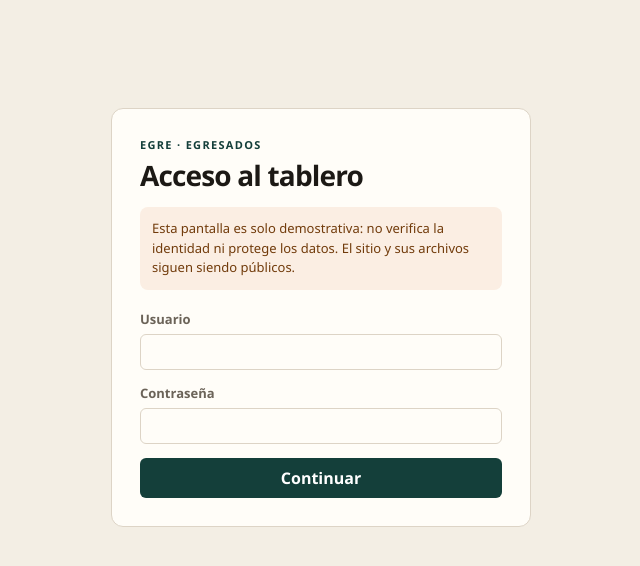
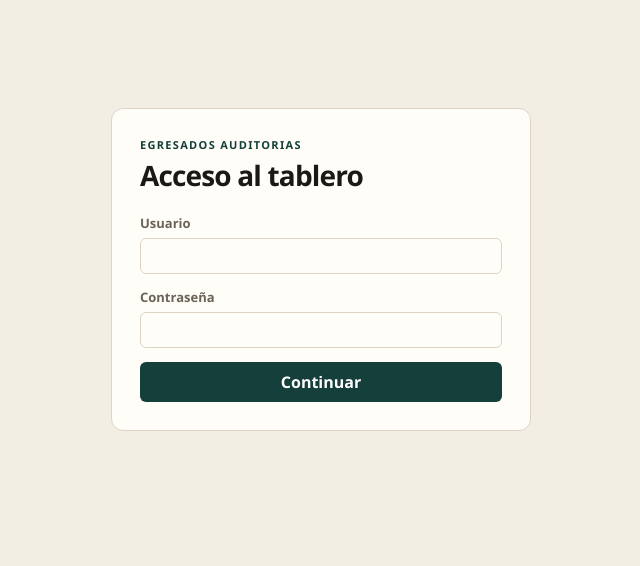
Before and after one commit to adrianco24/DCH-Auditorias_Egresados, a website built with Vite: page index.html in a window 1280 px wide. Shown: the whole page, without its empty margins (319-959 px from the left). Built offline with nearby package versions, Linux system fonts and the light colour scheme.

Commit message:
mejoras 6 Modifique el LOGUIN

```diff
--- a/src/main.ts
+++ b/src/main.ts
@@ -429,9 +429,8 @@ function loadDashboard() {
 function renderLogin() {
   app.innerHTML = `
     <section class="login-card">
-      <p class="eyebrow">EGRE · egresados</p>
+      <p class="eyebrow">EGRESADOS AUDITORIAS</p>
       <h1>Acceso al tablero</h1>
-      <p class="login-warning">Esta pantalla es solo demostrativa: no verifica la identidad ni protege los datos. El sitio y sus archivos siguen siendo públicos.</p>
       <form id="login-form">
         <label>Usuario
           <input id="login-user" name="username" autocomplete="username" required>
--- a/src/style.css
+++ b/src/style.css
@@ -185,14 +185,6 @@ tbody tr:last-child td { border-bottom: 0; }
   background: var(--paper);
 }
 .login-card h1 { margin-bottom: 12px; }
-.login-warning {
-  padding: 12px;
-  border-radius: 8px;
-  background: #fbeee3;
-  color: #713b0b;
-  font-size: 13px;
-  line-height: 1.5;
-}
 .login-card form { display: grid; gap: 14px; margin-top: 20px; }
 .login-card label {
   display: grid;
```
